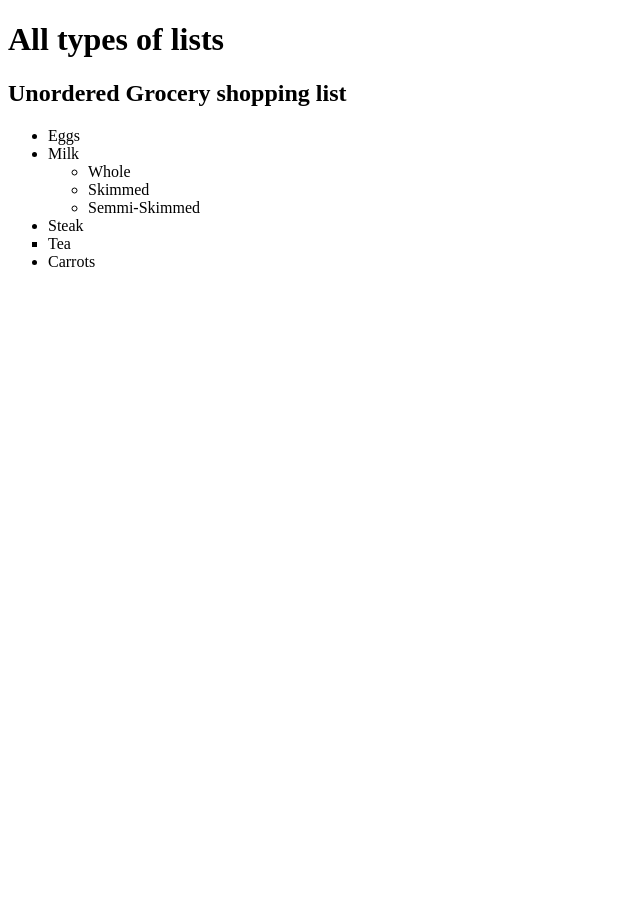
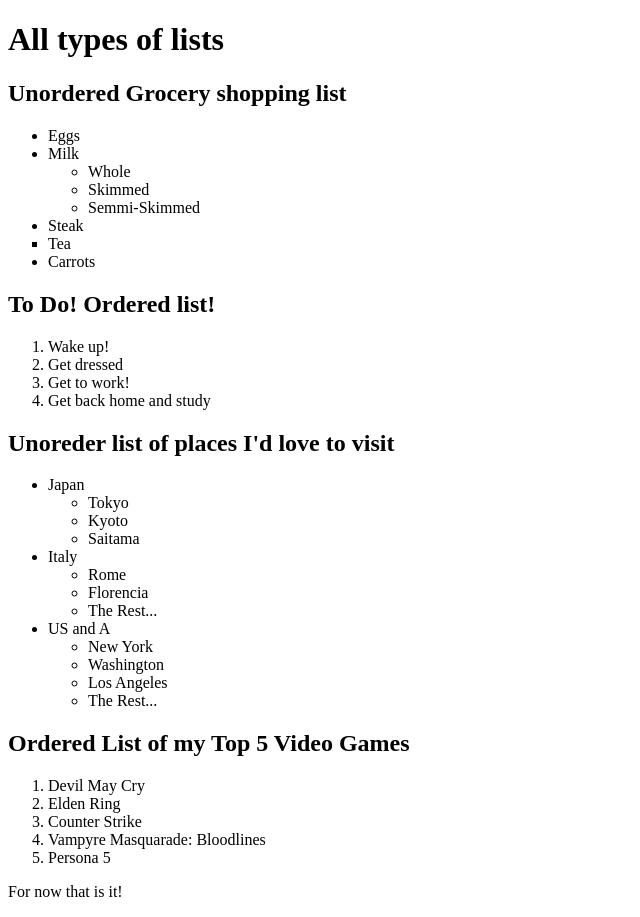
Before and after one commit to ntaidas/My_First_Time, a plain HTML site: page lists.html in a window 1280 px wide. Shown: the whole page, without its empty margins (0-640 px from the left). Before the commit the page ends 800 px from the top, so only its background shows below. Drawn offline with Linux system fonts and the light colour scheme.

Commit message:
Finished_lists

```diff
--- a/lists.html
+++ b/lists.html
@@ -22,5 +22,46 @@
                 <li>Carrots</li>
             </ul>
 
+        <h2>To Do! <strong>Ordered list!</strong></h2>
+            <ol>
+                <li>Wake up!</li>
+                <li>Get dressed</li>
+                <li>Get to work!</li>
+                <li>Get back home and study</li>
+            </ol>
+
+        <h2><strong>Unoreder list</strong> of places I'd love to visit</h2>
+            <ul>
+                <li>Japan</li>
+                    <ul>
+                        <li>Tokyo</li>
+                        <li>Kyoto</li>
+                        <li>Saitama</li>
+                    </ul>
+                <li>Italy</li>
+                    <ul>
+                        <li>Rome</li>
+                        <li>Florencia</li>
+                        <li>The Rest...</li>
+                    </ul>
+                <li>US and A</li>
+                    <ul>
+                        <li>New York</li>
+                        <li>Washington</li>
+                        <li>Los Angeles</li>
+                        <li>The Rest...</li>
+                    </ul>
+            </ul>
+
+        <h2><strong>Ordered List of my Top 5 Video Games</strong></h2>
+            <ol>
+                <li>Devil May Cry</li>
+                <li>Elden Ring</li>
+                <li>Counter Strike</li>
+                <li>Vampyre Masquarade: Bloodlines</li>
+                <li>Persona 5</li>
+            </ol>
+
+        <p>For now that is it!</p>
     </body>
 </html>
```
